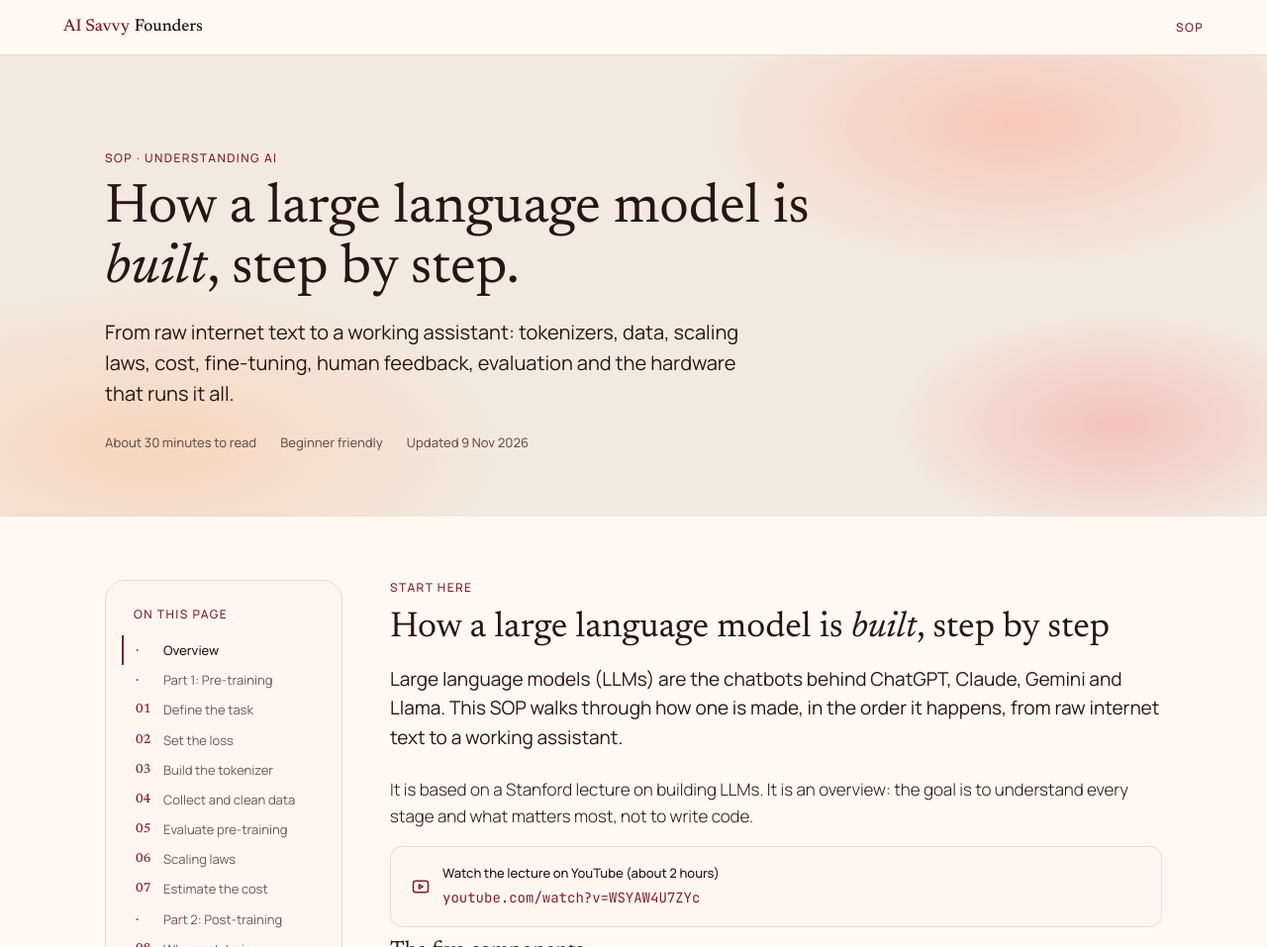
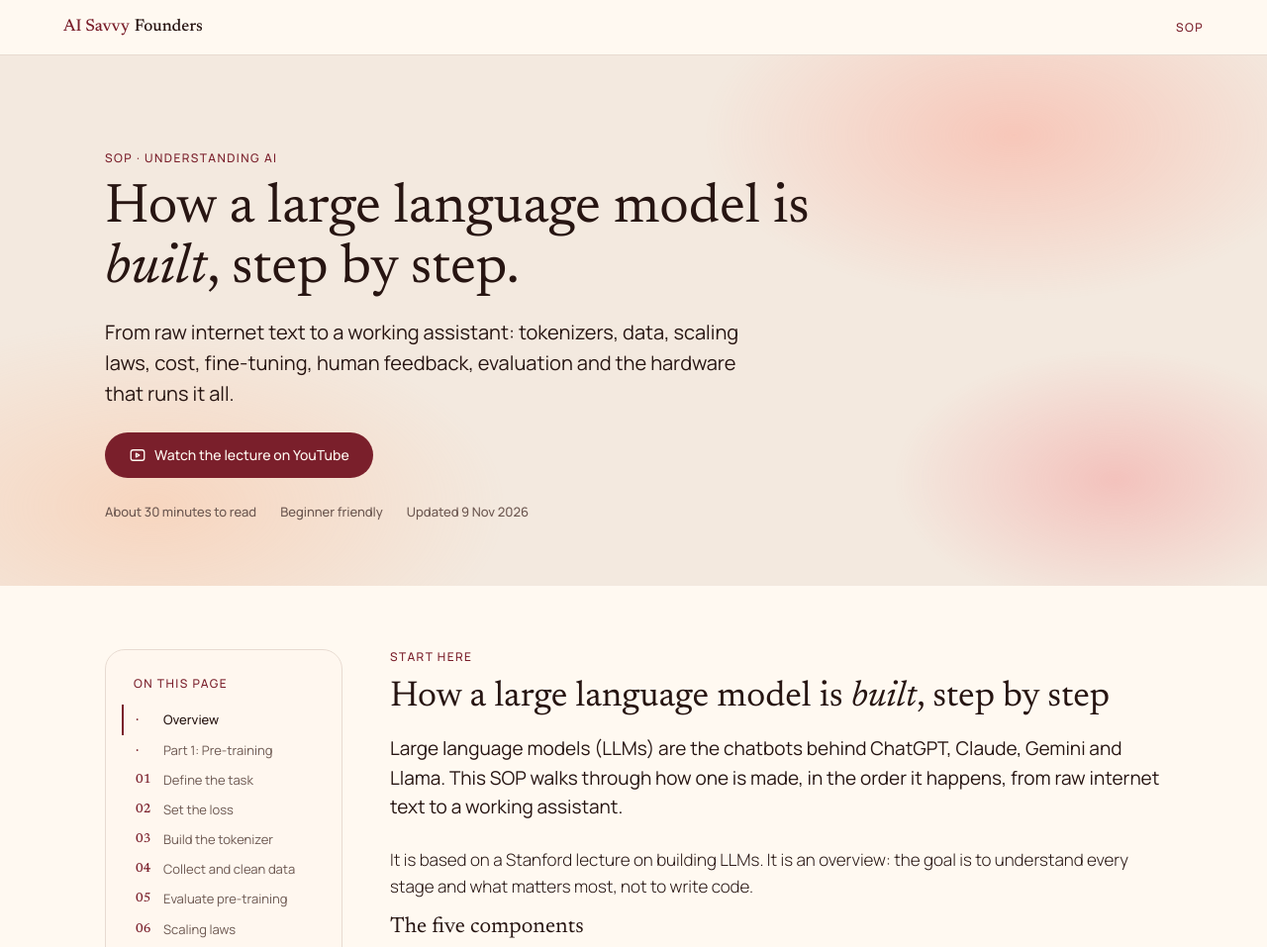
Before and after one commit to TahaKhan192004/ai-savvy-founders-, a plain HTML site: page stanford.html in a window 1280 px wide. Shown: the top 957 px of the page at 99% size. Drawn offline with Linux system fonts and the light colour scheme.

Commit message:
link added

```diff
--- a/stanford.html
+++ b/stanford.html
@@ -229,6 +229,7 @@ ul.plain{list-style:none;margin:var(--sp-4) 0}ul.plain li{position:relative;padd
 <p class="eyebrow">SOP &middot; Understanding AI</p>
 <h1 class="hero-title" id="page-title">How a large language model is <em>built</em>, step by step.</h1>
 <p class="hero-subtitle">From raw internet text to a working assistant: tokenizers, data, scaling laws, cost, fine-tuning, human feedback, evaluation and the hardware that runs it all.</p>
+<p style="margin:0 0 var(--sp-5)"><a class="btn-download" href="https://www.youtube.com/watch?v=WSYAW4U7ZYc" rel="noopener" target="_blank"><svg width="18" height="18" viewBox="0 0 24 24" fill="none" stroke="currentColor" stroke-width="1.8" stroke-linecap="round" stroke-linejoin="round" aria-hidden="true"><rect x="3" y="5" width="18" height="14" rx="3"/><path d="M10 9.5v5l4.5-2.5z"/></svg>Watch the lecture on YouTube</a></p>
 <div class="hero-meta"><span>About 30 minutes to read</span><span>Beginner friendly</span><span>Updated 9 Nov 2026</span></div>
 </div></section>
 <div class="page-layout">
@@ -236,9 +237,7 @@ ul.plain{list-style:none;margin:var(--sp-4) 0}ul.plain li{position:relative;padd
 <main class="content" id="main">
 <section class="section" id="overview"><p class="eyebrow">Start here</p><h2 class="section-title">How a large language model is <em>built</em>, step by step</h2>
 <p class="lede">Large language models (LLMs) are the chatbots behind ChatGPT, Claude, Gemini and Llama. This SOP walks through how one is made, in the order it happens, from raw internet text to a working assistant.</p>
-<p>It is based on a Stanford lecture on building LLMs. It is an overview: the goal is to understand every stage and what matters most, not to write code.</p>
-<a class="link-block" href="https://www.youtube.com/watch?v=WSYAW4U7ZYc" rel="noopener" target="_blank"><svg viewBox="0 0 24 24" fill="none" stroke-width="1.8" stroke-linecap="round" stroke-linejoin="round" aria-hidden="true"><rect x="3" y="5" width="18" height="14" rx="3"/><path d="M10 9.5v5l4.5-2.5z"/></svg><span><span class="link-label">Watch the lecture on YouTube (about 2 hours)</span><span class="link-url">youtube.com/watch?v=WSYAW4U7ZYc</span></span></a>
-<h3 class="section-title" style="font-size:22px">The five components</h3>
+<p>It is based on a Stanford lecture on building LLMs. It is an overview: the goal is to understand every stage and what matters most, not to write code.</p><h3 class="section-title" style="font-size:22px">The five components</h3>
 <div class="table-wrap"><table class="data-table"><thead><tr><th>Component</th><th>The question it answers</th><th>Covered here?</th></tr></thead><tbody><tr><td>Architecture</td><td>What shape of neural network do we use?</td><td>No. All LLMs use transformers or a version of them. Plenty of material exists online</td></tr><tr><td>Training loss and algorithm</td><td>How do we actually train it?</td><td>Yes (Steps 1, 2, 9, 10)</td></tr><tr><td>Data</td><td>What do we train it on?</td><td>Yes (Step 4)</td></tr><tr><td>Evaluation</td><td>How do we know we are making progress?</td><td>Yes (Steps 5, 11, 12)</td></tr><tr><td>Systems</td><td>How do we run it on real hardware?</td><td>Yes (Step 13)</td></tr></tbody></table></div>
 <div class="callout important"><div class="callout-label">The big idea</div><p>Most academic work focuses on architecture and losses. In practice, what matters most is <strong>data, evaluation and systems</strong>, which is where industry puts its effort.</p></div>
 <h3 class="section-title" style="font-size:22px">The two phases</h3>
```
